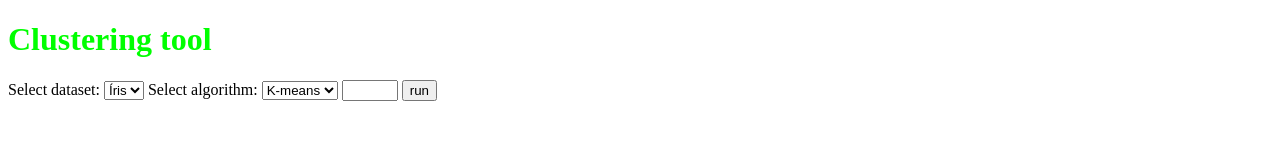
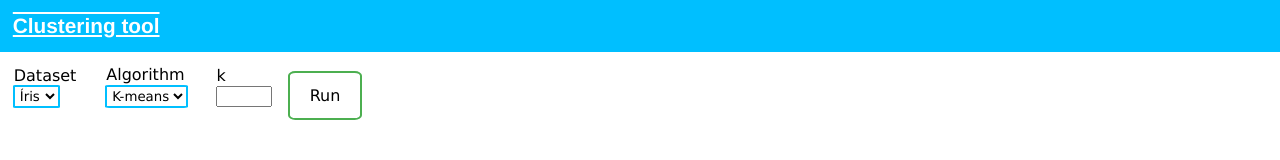
Before and after one commit to PauloHARocha/clustering-tool, a website: page index.html in a window 1280 px wide. Drawn offline with Linux system fonts and the light colour scheme.

Commit message:
Adding style to page.

```diff
--- a/index.html
+++ b/index.html
@@ -5,28 +5,39 @@
     <meta name="viewport" content="width=device-width, initial-scale=1.0">
     <meta http-equiv="X-UA-Compatible" content="ie=edge">
     <link rel="stylesheet" href="css/main.css">
+
     <title>Clustering</title>
 </head>
 <body>
     <main id="content">
+        <header class="navigation">
             <h1>Clustering tool</h1>
+        </header>
+
         <section id="form-section">
             <form>
-                <label for="dataset">Select dataset:</label>
-                <select  id="dataset">
+                <div class="form-element">
+                    <label for="dataset">Dataset</label>
+                    <select  id="dataset" class="slc">
                         <option value='0'>Íris</option>
                     </select>
-                <label for="algorithm">Select algorithm:</label>
-                <select id="algorithm">
+                </div>
+                <div class="form-element">
+                    <label for="algorithm">Algorithm</label>
+                    <select class="slc" id="algorithm">
                         <option value='0'>K-means</option>
                     </select>
+                </div>
+                <div class="form-element">
+                    <label for="k">k</label>
                     <input type="number" name="input_k" id="k" max="50" min="1">
-                <input type="submit" value='run' id='form-submit'>
+                </div>
+                <input type="submit" class="btn" value='Run' id='form-submit'>
+                <section id="select-section" class="form-element"> </section>
+                <h2 id="result_title" class="form-element"></h2>
             </form>
         </section>
-        <section id="select-section">
 
-        </section>
 
 
 
@@ -35,5 +46,6 @@
     </main>
     <script src="js/main.js"></script>
     <script src="js/canvasjs.min.js"></script>
+
 </body>
 </html>
--- a/js/main.js
+++ b/js/main.js
@@ -36,7 +36,8 @@ class Result{
 window.onload = function () {
     let form_submit = document.getElementById('form-submit');
     let result = {};
-    const colors = ["green", "red", "yellow", "blue", "purple",
+    let charts = [];
+    const colors = ["green", "red", "blue", "yellow", "purple",
         "orange", "brown", "pink", "gray", "cyan",
         '#80B300', '#809900', '#E6B3B3', '#6680B3', '#66991A',
         '#FF99E6', '#CCFF1A', '#FF1A66', '#E6331A', '#33FFCC',
@@ -96,11 +97,13 @@ window.onload = function () {
 
         let select_label = document.createElement("label");
         select_label.setAttribute('for', 'itr');
-        select_label.innerHTML = 'Iteration: ';
+        select_label.id = 'l_iter';
+        select_label.innerHTML = `Iteration`;
         select_section.appendChild(select_label);
 
         let select_itr = document.createElement("select");
         select_itr.id = `itr`;
+        select_itr.setAttribute('class', 'slc iteration');
         select_section.appendChild(select_itr);
 
         let option_itr;
@@ -113,6 +116,7 @@ window.onload = function () {
 
         select_itr.addEventListener('change', function (e) {
             result.setCurrentIteration(select_itr.options[select_itr.selectedIndex].value);
+            select_label.innerHTML = `Iteration`;
             centroids_chart();
         })
     }
@@ -163,16 +167,21 @@ window.onload = function () {
         let clusters_data = result.clusters;
         let text;
         let itr = result.current_itr;
-        let charts = []
         let centroids_chart = [];
         let clusters_chart = [];
+
+        for (let c = 0; c < charts.length; c++) {
+            charts[c].destroy();
+        }
+        charts = [];
 
         let data_config = [];
         let graphics_section = document.getElementById("graphics");
         graphics_section.innerHTML = '';
 
-        text = `${form_ds.options[form_ds.selectedIndex].text} / ${form_ag.options[form_ag.selectedIndex].text} / ${form_k.value} / iter ${itr}`;
-
+        text = `${form_ds.options[form_ds.selectedIndex].text} / ${form_ag.options[form_ag.selectedIndex].text} / k = ${form_k.value} /  iteration = ${itr}`;
+        let title = document.getElementById('result_title');
+        title.innerHTML = text;
         for(x in result.dimensions){
             for (y in result.dimensions){
                 if (x < y){
@@ -190,8 +199,8 @@ window.onload = function () {
                             color: colors[i],
                             markerType: "circle",
                             markerSize: 4,
-                            name: `Cluster ${i}`,
-                            showInLegend: false,
+                            name: `${clusters_keys_j.length}`,
+                            showInLegend: true,
                             dataPoints: clusters_chart
                         })
 
@@ -213,7 +222,7 @@ window.onload = function () {
 
                     let div = document.createElement("div");
                     div.style.width = '33%';
-                    div.style.height = '300px';
+                    div.style.height = '250px';
                     div.style.display = 'inline-block';
                     div.id = `chartContainer${x}${y}`;
                     graphics_section.appendChild(div);
@@ -221,7 +230,7 @@ window.onload = function () {
                         // animationEnabled: true,
                         zoomEnabled: true,
                         title: {
-                            text: text
+                            // text: text
                         },
                         axisX: {
                             title: `Dimension ${x}`,
--- a/sass/main.scss
+++ b/sass/main.scss
@@ -1,3 +1,84 @@
-h1{
-    color: #00FF00;
+body{
+    margin: 0;
 }
+
+label{
+    display: block;
+}
+
+h2 {
+  font-family: 'Franklin Gothic Medium', 'Arial Narrow', Arial, sans-serif;
+}
+
+.navigation {
+  list-style: none;
+  margin: 0;
+
+  background: deepskyblue;
+
+  display: -webkit-box;
+  display: -moz-box;
+  display: -ms-flexbox;
+  display: -webkit-flex;
+  display: flex;
+
+  -webkit-flex-flow: row wrap;
+  justify-content: flex-start;
+}
+
+.navigation h1{
+  text-decoration: overline underline;
+  display: block;
+  color: white;
+  font-size: 1.3em;
+  margin-left: 1%;
+  font-family: 'Franklin Gothic Medium', 'Arial Narrow', Arial, sans-serif;
+}
+
+.form-element {
+    display: inline-block;
+    margin: 1%;
+}
+
+.btn {
+    text-align: center;
+    text-decoration: none;
+    font-size: 1em;
+    -webkit-transition-duration: 0.2s; /* Safari */
+    transition-duration: 0.2s;
+    cursor: pointer;
+    background-color: white;
+    color: black;
+    border: 2px solid #4CAF50;
+    border-radius: 10%;
+}
+
+.btn:hover, .btn:focus {
+    background-color: #4CAF50;
+    color: white;
+}
+
+.slc {
+   padding: 0.5%;
+   box-shadow: none;
+   background-color: white;
+   border: 2px solid deepskyblue;
+   border-radius: 5%;
+   -webkit-transition-duration: 0.2s; /* Safari */
+    transition-duration: 0.2s;
+}
+
+.slc:hover, .slc:focus {
+    background-color: deepskyblue;
+    color: white;
+}
+
+.btn, .slc, label {
+    padding: 1% 1.5%;
+    font-family: 'Lucida Sans', 'Lucida Sans Regular', 'Lucida Grande', 'Lucida Sans Unicode', Geneva, Verdana, sans-serif;
+}
+
+.iteration{
+    padding: 5% 20%;
+    font-size: 1em;
+}
```
Also changed, not shown: css/main.css. Lines whose indentation alone changed are shown as unchanged.
